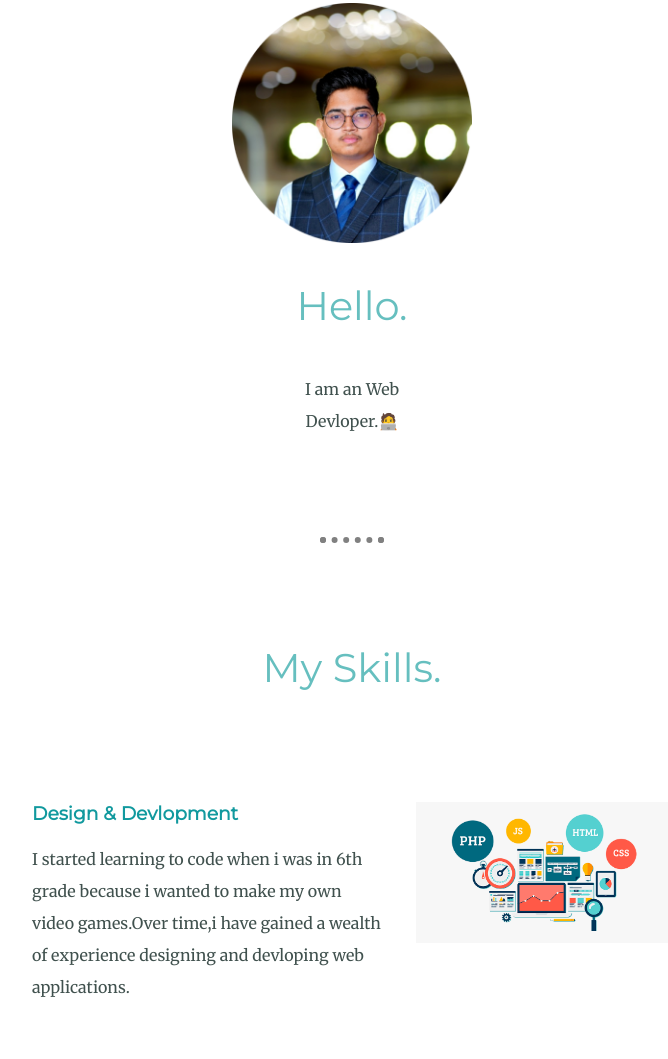
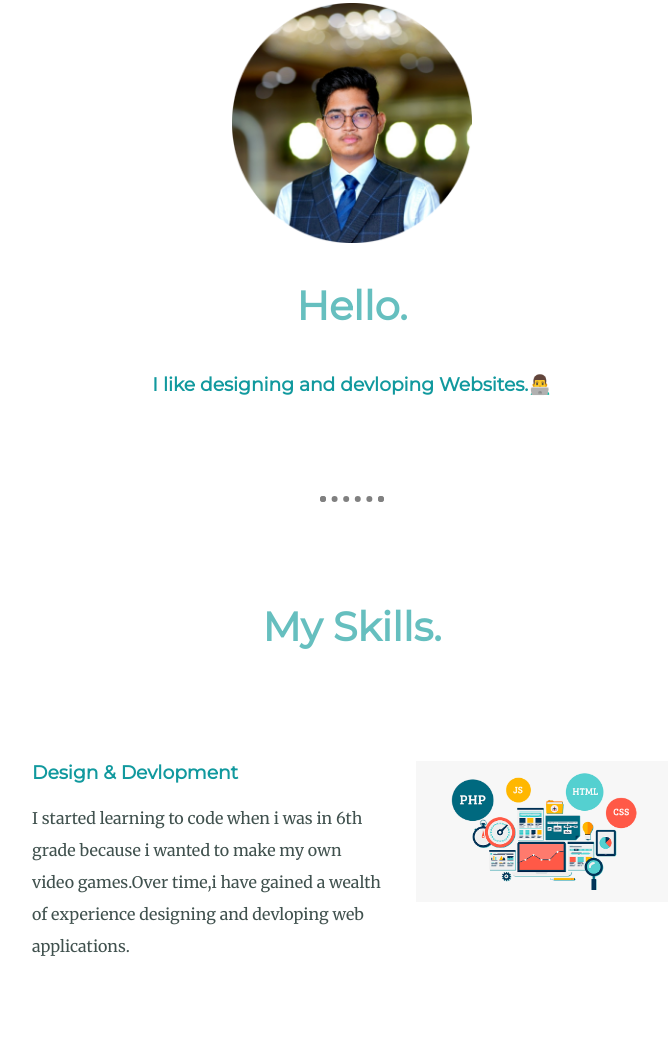
Before and after one commit to Fawaaz7/CSS-MY-SITE, a plain HTML site: page index.html in a window 1280 px wide. Shown: the part 808-1867 px from the top of the page, without its empty margins (288-956 px from the left). Drawn offline with Linux system fonts and the light colour scheme.

Commit message:
bit of changes

```diff
--- a/CSS/styles.css
+++ b/CSS/styles.css
@@ -67,8 +67,7 @@ p {
   float: left;
   margin-right: 30px;
 }
-.inro {
-  width: 10%;
+.intro {
   margin: auto;
 
 }
--- a/index.html
+++ b/index.html
@@ -20,12 +20,12 @@
     <div class="middle-container">
         <div class="profile">
           <img class="fawaaz-img" src="images/fawaaz.png" alt="fawaaz-img">
-          <h2>Hello.</h2>
-          <p class="inro">I am an Web Devloper.🧑‍💻</p>
+          <h2> <strong>Hello.</strong> </h2>
+          <h3 class="intro"> <strong>I like designing and devloping Websites.</strong>👨‍💻</h3>
         </div>
         <hr>
         <div class="skills">
-          <h2>My Skills.</h2>
+          <h2> <strong> My Skills. </strong></h2>
           <div class="skill-row">
             <img class="web-img" src="images/web dev.jpeg" alt="web-img">
             <h3>Design & Devlopment</h3>
@@ -40,6 +40,7 @@
         <hr>
         <div class="contact-me">
           <h2>Get In Touch</h2>
+          <br>
           <h3>Lorem ipsum dolor sit amet, non elit.</h3>
           <p class="cnt-msg">Lorem ipsum dolor sit amet, in quis, aenean amet. Phasellus sodales, tellus donec dui, ornare erat.</p>
           <a class="btn" href="mailto:fawaazshareef@gmail.com">CONTACT ME</a>
```
